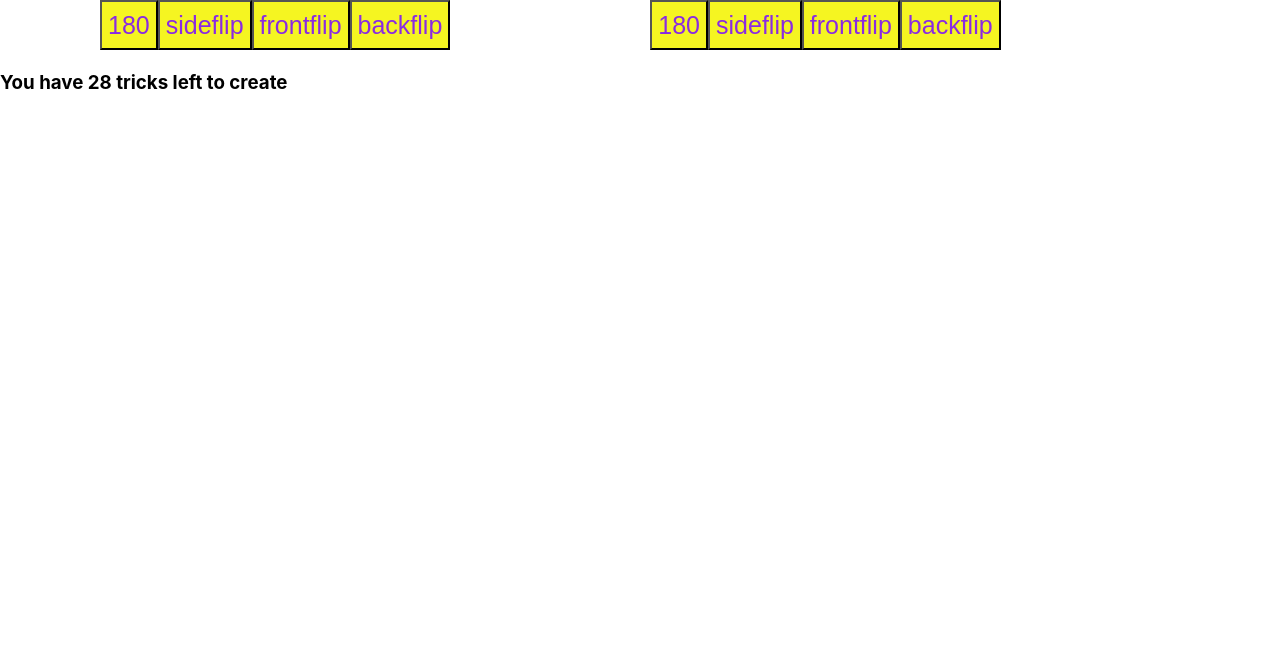
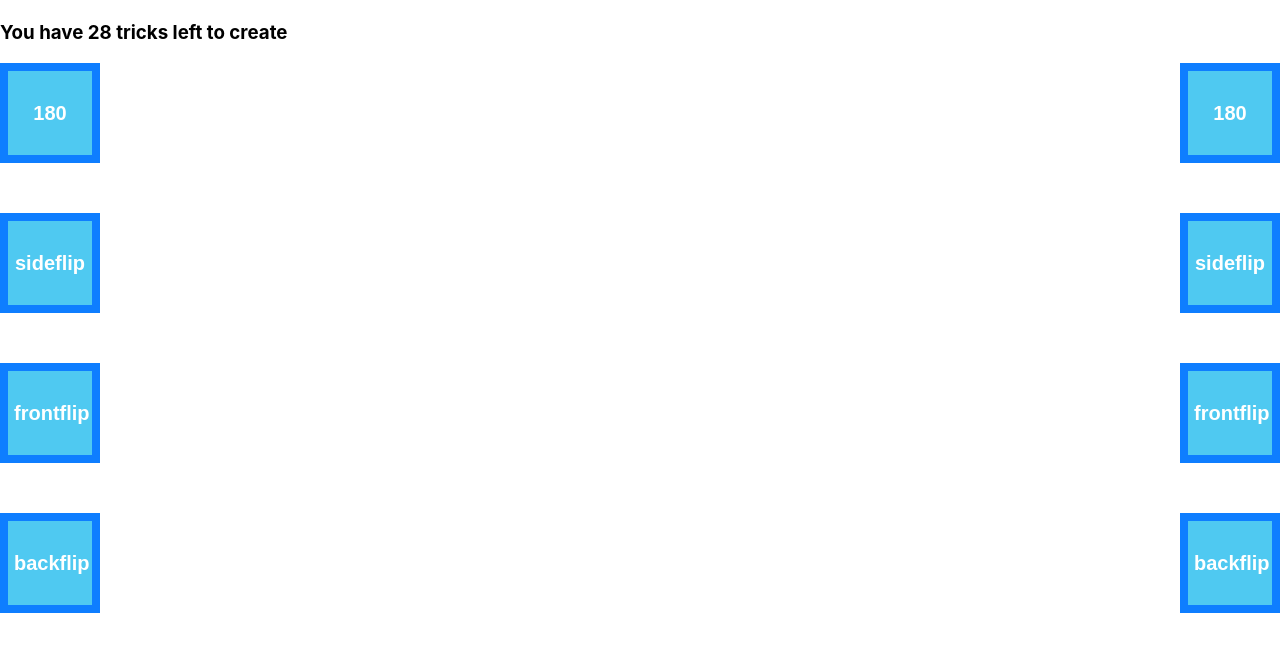
Before and after one commit to RysonShalvis/Move-Creator, a React (Create React App) app: page / in a window 1280 px wide. Shown: the top 652 px of the page. Built offline with nearby package versions, Linux system fonts and the light colour scheme.

Commit message:
add changes to styling

```diff
--- a/src/App.css
+++ b/src/App.css
@@ -1,10 +1,12 @@
-.add-trick-button {
-
+/*.add-trick-button {
+    white-space: pre;
     color: blueviolet;
     margin: auto;
-    height: 50px;
+
+    width: 200px;
     background-color: rgb(245, 245, 33);
     font-size: 25px;
+    overflow: scroll;
 }
 
 .add-trick-container {
@@ -49,3 +51,42 @@
     position: relative;
     right: 149px;
 }
+*/
+
+
+.og-container {
+    display: flex;
+    flex-direction: column;
+}
+
+.add-trick-button {
+    border-style: solid;
+    border-color: rgb(14, 126, 255);
+    border-width: 8px;
+    background-color: rgb(79, 201, 241);
+    color: white;
+    font-weight: bold;
+    width: 100px;
+    height: 100px;
+    font-size: 20px;
+    margin-bottom: 50px;
+}
+
+.button-container {
+    display: flex;
+    margin: auto;
+    justify-content: space-between;
+}
+
+.add-trick-container-one {
+
+}
+
+.add-trick-container-two {
+
+}
+
+.add-trick-container {
+    display: flex;
+    flex-direction: column;
+}
--- a/src/App.js
+++ b/src/App.js
@@ -94,7 +94,7 @@ class App extends React.Component {
     moves = [];
     clickedMoves = [];
   }
-  if (trickOptions.length === listOfAllTricks.listOfTricks.length) {
+  if (trickOptions.length === listOfAllTricks.listOfTricks.length - 1) {
     this.setState({
       didWin: 'You have created every move, You win!'
     })
@@ -160,50 +160,34 @@ class App extends React.Component {
 
   whichOneClicked() {
     let target = this.state.whichOriginalClicked1;
-    if (target === 'backflip') {
-        return 'backflip'
-    } else if (target === 'sideflip') {
-        return 'sideflip'
-    } else if (target === 'frontflip') {
-        return 'frontflip'
-    } else if (target === '180') {
-        return '180'
-    } else {
-        return ['']
-    }
+    return target;
 }
 
 whichOneClicked2() {
   let target = this.state.whichOriginalClicked2;
-  if (target === 'backflip') {
-      return 'backflip'
-  } else if (target === 'sideflip') {
-      return 'sideflip'
-  } else if (target === 'frontflip') {
-      return 'frontflip'
-  } else if (target === '180') {
-      return '180'
-  } else {
-      return ['']
-  }
+  return target;
 }
 
   render() {
 
-    const allTricks = trickOptions.map(trick => <AddTrick  key={trick} base={listOfAllTricks.listOfTricks[listOfAllTricks.listOfTricks.map(trickObject => trickObject.name).indexOf(trick)].base} handleClick={this.handleClick} name={trick}/>)
+    const allTricks = trickOptions.map(trick => <AddTrick className="add-trick"  key={trick} base={listOfAllTricks.listOfTricks[listOfAllTricks.listOfTricks.map(trickObject => trickObject.name).indexOf(trick)].base} handleClick={this.handleClick} name={trick}/>)
     return (
     <div className="all">
-      <div className="add-trick-container">
-        <OrignalTricks ogClass="first" handleClick={this.handleOriginalTricks} />
-        <AllTricks whichClicked={this.state.whichOriginalClicked1} ogtrue={this.state.orginalTricksClicked1} allTricks={allTricks}/>
-      </div>
-      <div className="add-trick-container">
-        <OrignalTricks ogClass="second" handleClick={this.handleOriginalTricks} />
-        <AllTricks whichClicked={this.state.whichOriginalClicked2} ogtrue={this.state.orginalTricksClicked2} allTricks={allTricks}/>
-      </div>
-        <CreatedElements input={clickedMoves} counter={this.state.counter}/>
+       <CreatedElements input={clickedMoves} counter={this.state.counter}/>
         <CreatedMove createdMove={this.state.createdMove} />
         <MovesLeft didWin={this.state.didWin} tilWin={this.state.howManyTilWin} />
+      <div className="button-container">
+        <div className="add-trick-container-one">
+          <OrignalTricks ogClass="first" handleClick={this.handleOriginalTricks} />
+        </div>
+          <AllTricks whichClicked={this.state.whichOriginalClicked1} ogtrue={this.state.orginalTricksClicked1} allTricks={allTricks}/>
+          <AllTricks whichClicked={this.state.whichOriginalClicked2} ogtrue={this.state.orginalTricksClicked2} allTricks={allTricks}/>
+        <div className="add-trick-container-two">
+          <OrignalTricks ogClass="second" handleClick={this.handleOriginalTricks} />
+      </div>
+
+    </div>
+
     </div>
     )
   }
```
